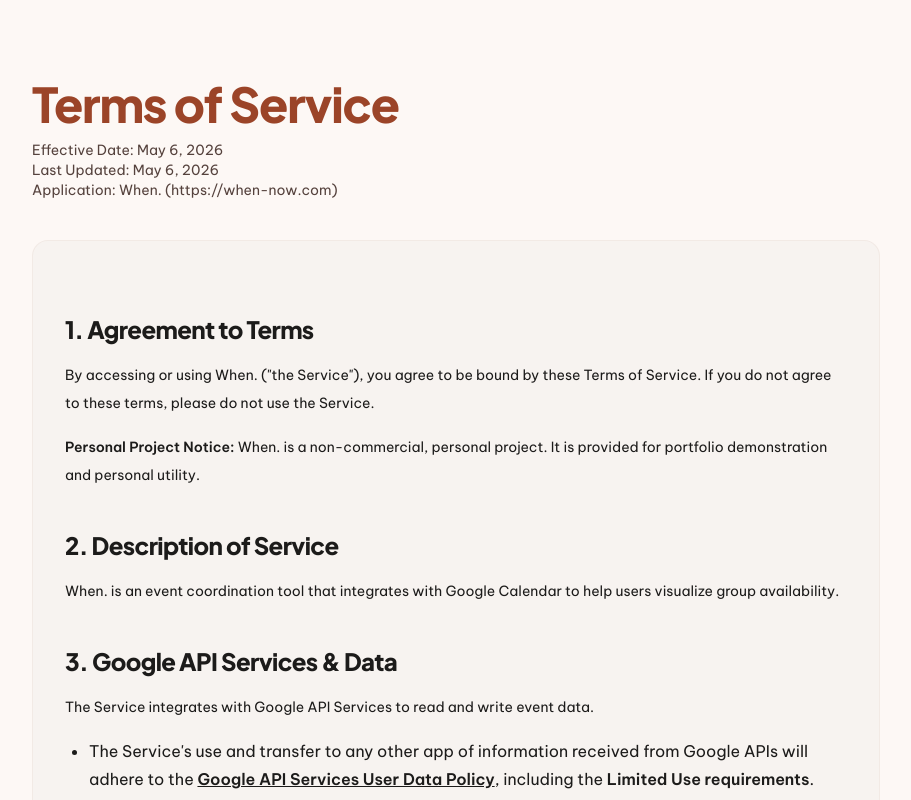
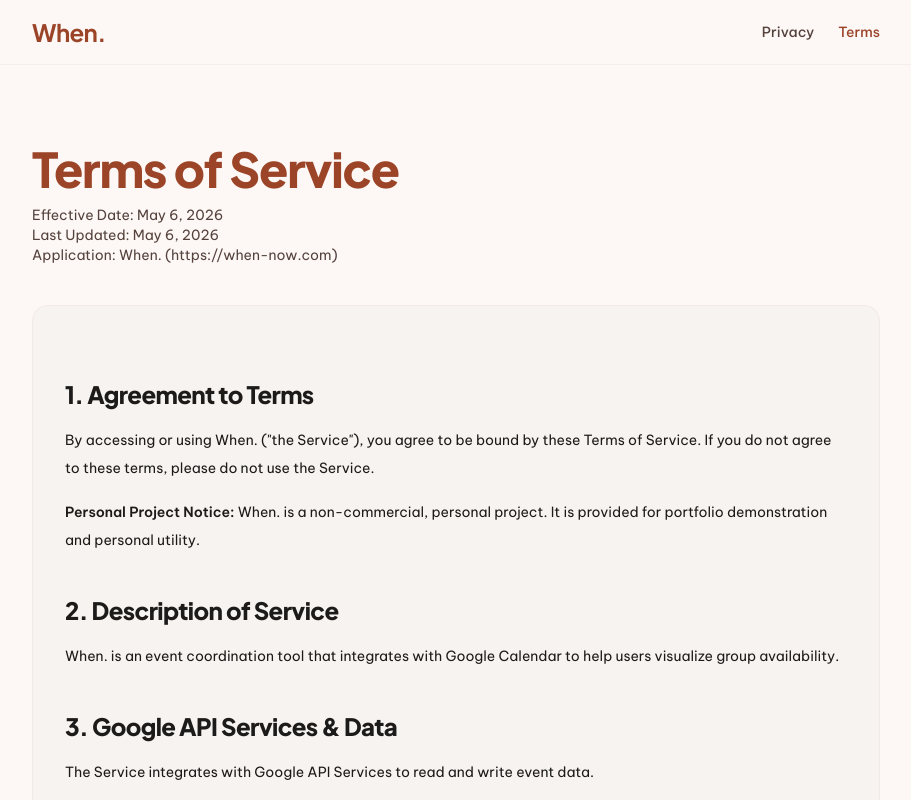
Before and after one commit to yonid4/when-V2, a Next.js app in the folder frontend/: page /terms in a window 1280 px wide. Shown: the top 800 px of the page, without its empty margins (184-1095 px from the left). Built offline with nearby package versions, Linux system fonts and the light colour scheme; no server answers.

Commit message:
feat: add navigation bar to Privacy and Terms pages for improved user experience

```diff
--- a/frontend/app/privacy/page.tsx
+++ b/frontend/app/privacy/page.tsx
@@ -1,3 +1,5 @@
+import Link from 'next/link'
+
 export const metadata = {
   title: 'Privacy Policy | When.',
 }
@@ -5,6 +7,21 @@
 export default function PrivacyPage() {
   return (
     <main className="min-h-screen bg-surface text-on-surface">
+      <nav className="sticky top-0 z-50 border-b border-outline-variant/20 bg-surface/80 backdrop-blur-md">
+        <div className="mx-auto flex w-full max-w-4xl items-center justify-between px-6 py-4">
+          <Link href="/" className="text-2xl font-bold tracking-tight text-primary font-headline">
+            When.
+          </Link>
+          <div className="flex items-center gap-6 text-sm font-medium text-on-surface-variant">
+            <Link href="/privacy" className="text-primary">
+              Privacy
+            </Link>
+            <Link href="/terms" className="hover:text-primary transition-colors">
+              Terms
+            </Link>
+          </div>
+        </div>
+      </nav>
       <div className="mx-auto max-w-4xl px-6 py-16 md:py-20">
         <h1 className="text-4xl font-headline font-extrabold tracking-tight text-primary md:text-5xl">
           Privacy Policy
--- a/frontend/app/terms/page.tsx
+++ b/frontend/app/terms/page.tsx
@@ -1,3 +1,5 @@
+import Link from 'next/link'
+
 export const metadata = {
   title: 'Terms of Service | When.',
 }
@@ -5,6 +7,21 @@
 export default function TermsPage() {
   return (
     <main className="min-h-screen bg-surface text-on-surface">
+      <nav className="sticky top-0 z-50 border-b border-outline-variant/20 bg-surface/80 backdrop-blur-md">
+        <div className="mx-auto flex w-full max-w-4xl items-center justify-between px-6 py-4">
+          <Link href="/" className="text-2xl font-bold tracking-tight text-primary font-headline">
+            When.
+          </Link>
+          <div className="flex items-center gap-6 text-sm font-medium text-on-surface-variant">
+            <Link href="/privacy" className="hover:text-primary transition-colors">
+              Privacy
+            </Link>
+            <Link href="/terms" className="text-primary">
+              Terms
+            </Link>
+          </div>
+        </div>
+      </nav>
       <div className="mx-auto max-w-4xl px-6 py-16 md:py-20">
         <h1 className="text-4xl font-headline font-extrabold tracking-tight text-primary md:text-5xl">
           Terms of Service
```
Lines whose indentation alone changed are shown as unchanged.
